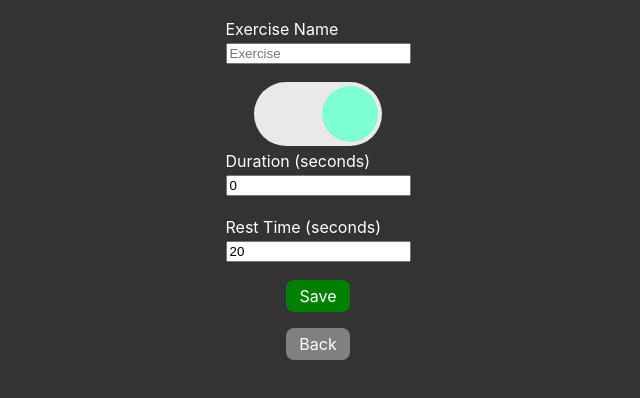
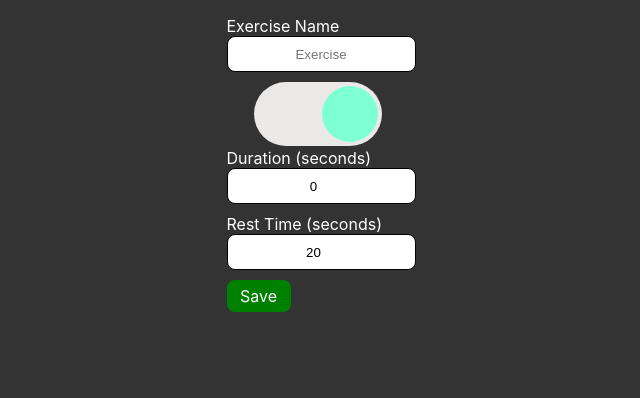
Before and after one commit to joseignacioLS/react-fitness-app, a React (Create React App) app: page /new in a window 1280 px wide. Shown: the top 398 px of the page, without its empty margins (322-962 px from the left). Built offline with nearby package versions, Linux system fonts and the light colour scheme.

Commit message:
Moves editing to main page

```diff
--- a/src/App.jsx
+++ b/src/App.jsx
@@ -1,13 +1,14 @@
 import "./App.scss";
-import { Routes, Route } from "react-router-dom";
+import { Routes, Route, useNavigate } from "react-router-dom";
 import Routine from "./components/Routine/Routine";
 import New from "./components/New/New";
 import { useEffect, useState } from "react";
-import Edit from "./components/Edit/Edit";
 import localStorageService from "./shared/services/localStorageService";
 
 function App() {
   const [exercises, setExercises] = useState([]);
+
+  const navigate = useNavigate();
 
   const localStorage = new localStorageService();
 
@@ -26,7 +27,7 @@ function App() {
     return (values) => {
       setExercises((oldValue) => {
         const updatedValue = oldValue.map((v) => {
-          return v.id.toString() === id ? values : v;
+          return v.id === id ? values : v;
         });
 
         localStorage.setItem("routine", updatedValue);
@@ -58,13 +59,23 @@ function App() {
         <Route
           path="/"
           element={
-            <Routine exercises={exercises} removeExercise={removeExercise} />
+            <Routine
+              exercises={exercises}
+              removeExercise={removeExercise}
+              editExercise={editExercise}
+            />
           }
         />
-        <Route path="/new" element={<New addExercise={addExercise} />} />
         <Route
-          path="/edit/:id"
-          element={<Edit editExercise={editExercise} removeExercise={removeExercise} exercises={exercises} />}
+          path="/new"
+          element={
+            <New
+              addExercise={addExercise}
+              callback={() => {
+                navigate("/");
+              }}
+            />
+          }
         />
         <Route path="*" element={<Routine />} />
       </Routes>
--- a/src/components/New/New.jsx
+++ b/src/components/New/New.jsx
@@ -3,13 +3,14 @@ import { useNavigate } from "react-router-dom";
 import ExerciseForm from "../../shared/ExerciseForm/ExerciseForm";
 import "./New.scss";
 
-const New = ({ addExercise }) => {
+const New = ({ addExercise, callback }) => {
   const navigate = useNavigate();
   return (
     <>
       <ExerciseForm
         submitFunction={addExercise}
         cancelFunction={() => navigate("/")}
+        callbackFunction = {callback}
       />
     </>
   );
--- a/src/components/Routine/Exercise/Exercise.jsx
+++ b/src/components/Routine/Exercise/Exercise.jsx
@@ -2,8 +2,10 @@ import React, { useEffect, useState } from "react";
 import { useNavigate } from "react-router-dom";
 import "./Exercise.scss";
 import variables from "../../../style/_variables.scss";
+import ExerciseForm from "../../../shared/ExerciseForm/ExerciseForm";
 
 const Exercise = ({
+  exercise,
   exercise: { id, name, reps, time, rest },
   play,
   pause,
@@ -12,6 +14,8 @@ const Exercise = ({
   changeCurrentExercise,
   touchedCard,
   setTouchedCard,
+  editExercise,
+  removeExercise,
 }) => {
   const navigate = useNavigate();
 
@@ -27,6 +31,8 @@ const Exercise = ({
     current: 0,
     interval: null,
   });
+
+  const [isEdit, setIsEdit] = useState(false);
 
   const selected = currentExercise === id;
 
@@ -48,7 +54,6 @@ const Exercise = ({
   };
 
   const handleTouchStart = (e) => {
-    setTouchedCard(id);
     if (!play) changeCurrentExercise(id);
   };
 
@@ -67,9 +72,16 @@ const Exercise = ({
 
   const handleTouchEnd = (e) => {
     setClick(undefined);
+
+    setTouchedCard(id);
     if (drag < 50 && drag > -50) setDrag(0);
-    if (drag > 50) setDrag(50);
-    if (drag < -50) setDrag(-50);
+    if (drag >= 50) {
+      setDrag(0);
+    }
+    if (drag <= -50) {
+      setDrag(0);
+      setIsEdit((oldValue) => !oldValue);
+    }
 
     if (reps > 0 && play && selected && !pause) {
       generateTimerInterval(setRestTimer, rest, nextExercise);
@@ -93,6 +105,8 @@ const Exercise = ({
       return;
     }
 
+    setIsEdit(false);
+
     if (!selected) return;
 
     if (time > 0 && !pause) {
@@ -105,6 +119,7 @@ const Exercise = ({
   useEffect(() => {
     if (touchedCard !== id) {
       setDrag(0);
+      setIsEdit(false);
     }
   }, [touchedCard]);
 
@@ -135,12 +150,6 @@ const Exercise = ({
         display: play && currentExercise > id ? "none" : "flex",
       }}
     >
-      {name !== "New" && (
-        <article className="card-back">
-          <span onClick={() => navigate(`/edit/${id}`)}>✏</span>
-        </article>
-      )}
-
       <article
         className={`exercise-card ${
           name === "New" ? "exercise-card__new" : ""
@@ -165,24 +174,25 @@ const Exercise = ({
         onTouchMove={handleTouchMove}
         onTouchEnd={handleTouchEnd}
       >
-        {name !== "New" ? (
-          <>
-            <p>{name}</p>
-            <p>
-              {reps > 0
-                ? reps + " reps"
-                : `${play ? timer.current / 1000 + " /" : ""} ${time}` +
-                  " secs"}
-            </p>
-          </>
-        ) : (
-          <button
-            onClick={() => {
-              navigate("/new");
+        <section className="card-info">
+          <p>{name}</p>
+          <p>
+            {reps > 0
+              ? reps + " reps"
+              : `${play ? timer.current / 1000 + " /" : ""} ${time}` + " secs"}
+          </p>
+        </section>
+        {isEdit && (
+          <ExerciseForm
+            submitFunction={editExercise(id)}
+            canDelete={true}
+            cancelFunction={() => navigate("/")}
+            removeFunction={removeExercise}
+            data={exercise}
+            callbackFunction={() => {
+              setIsEdit(false);
             }}
-          >
-            +
-          </button>
+          />
         )}
       </article>
     </section>
--- a/src/components/Routine/Exercise/Exercise.scss
+++ b/src/components/Routine/Exercise/Exercise.scss
@@ -4,7 +4,7 @@
   position: relative;
 
   width: 100%;
-  height: 4rem;
+  min-height: 4rem;
 
   color: white;
 
@@ -36,6 +36,7 @@
     box-sizing: border-box;
 
     display: flex;
+    flex-direction: column;
     justify-content: space-between;
     align-items: center;
     margin-left: 0;
@@ -44,6 +45,13 @@
     border-radius: 1rem;
     box-shadow: 5px 5px 10px grey;
 
+    .card-info {
+      width: 100%;
+      display: flex;
+      justify-content: space-between;
+      align-items: center;
+    }
+
     &__new {
       justify-content: center;
       box-shadow: none;
--- a/src/components/Routine/Routine.jsx
+++ b/src/components/Routine/Routine.jsx
@@ -9,7 +9,7 @@ const playTrackerInitialState = {
   exercise: 0,
 };
 
-const Routine = ({ exercises, removeExercise }) => {
+const Routine = ({ exercises, removeExercise, editExercise }) => {
   const [play, setPlay] = useState(false);
   const [pause, setPause] = useState(false);
   const navigate = useNavigate();
@@ -100,6 +100,7 @@ const Routine = ({ exercises, removeExercise }) => {
             pause={pause}
             exercise={exercise}
             removeExercise={removeExercise}
+            editExercise={editExercise}
             currentExercise={playTracker.exercise}
             nextExercise={nextExercise}
             changeCurrentExercise={changeCurrentExercise}
--- a/src/index.scss
+++ b/src/index.scss
@@ -14,3 +14,12 @@ code {
   font-family: source-code-pro, Menlo, Monaco, Consolas, 'Courier New',
     monospace;
 }
+
+input {
+  border-radius: .5rem;
+  outline: none;
+  border: 1px solid black;
+  height: 2rem;
+  text-align: center;
+  width: 100%;
+}
--- a/src/shared/ExerciseForm/ExerciseForm.jsx
+++ b/src/shared/ExerciseForm/ExerciseForm.jsx
@@ -1,17 +1,15 @@
 import React, { useState } from "react";
-import { useNavigate } from "react-router-dom";
 import DefaultButton from "../DefaultButton/DefaultButton";
 import Timer from "../services/timer";
 import "./ExerciseForm.scss";
 
 const ExerciseForm = ({
   submitFunction,
-  cancelFunction,
   removeFunction,
   data,
   canDelete,
+  callbackFunction = () => {},
 }) => {
-  const navigate = useNavigate();
   const [exerciseType, setExerciseType] = useState(
     data && data.reps ? "reps" : "time"
   );
@@ -43,6 +41,7 @@ const ExerciseForm = ({
 
     if (!formData.name) return;
     if (!formData.time && !formData.reps) return;
+    if (formData.rest < 1) return;
     submitFunction({
       id: formData.id,
       name: formData.name,
@@ -51,7 +50,8 @@ const ExerciseForm = ({
       rest: parseInt(formData.rest),
       completionF: new Timer(parseInt(formData.time)),
     });
-    navigate("/");
+
+    callbackFunction();
   };
 
   return (
@@ -107,12 +107,13 @@ const ExerciseForm = ({
             <input
               id="rest"
               type="number"
-              min={0}
+              min={1}
               placeholder="Rest Time"
               value={formData.rest}
               onChange={handleInput}
             ></input>
           </div>
+          <section className="form-actions">
             <DefaultButton
               onClickFunction={handleSubmit}
               style={{
@@ -127,9 +128,8 @@ const ExerciseForm = ({
             {canDelete && (
               <DefaultButton
                 onClickFunction={() => {
-                console.log(data.id)
+                  console.log(data.id);
                   removeFunction(data.id);
-                navigate("/");
                 }}
                 style={{
                   width: "4rem",
@@ -141,17 +141,7 @@ const ExerciseForm = ({
                 content="Delete"
               />
             )}
-          <DefaultButton
-            onClickFunction={cancelFunction}
-            style={{
-              width: "4rem",
-              height: "2rem",
-              fontSize: "1rem",
-              borderRadius: ".5rem",
-              backgroundColor: "grey",
-            }}
-            content="Back"
-          />
+          </section>
         </form>
       )}
     </>
--- a/src/shared/ExerciseForm/ExerciseForm.scss
+++ b/src/shared/ExerciseForm/ExerciseForm.scss
@@ -46,4 +46,9 @@
       }
     }
   }
+  .form-actions{
+    width: 100%;
+    display:flex;
+    justify-content: space-between;
+  }
 }
```
Lines whose indentation alone changed are shown as unchanged.
